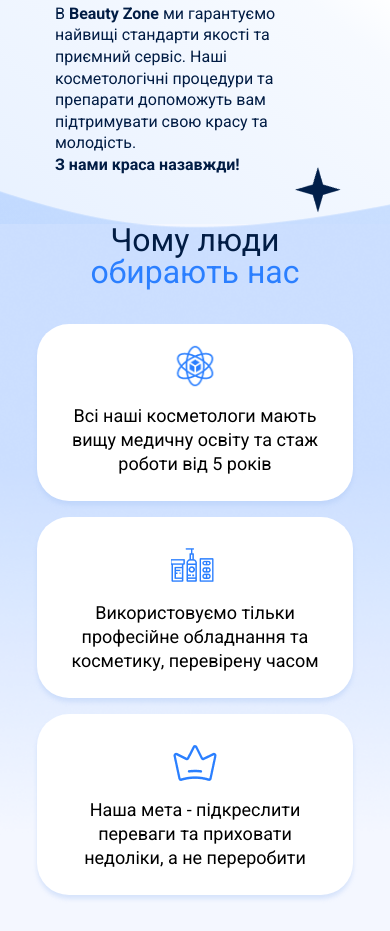
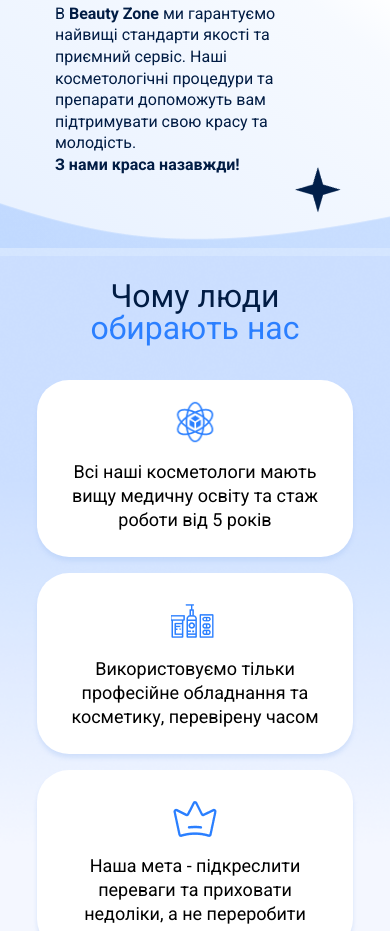
Before and after one commit to violetabarbutat-sys/genius-homework-4, a website: page index.html in a window 390 px wide. Shown: the part 489-1420 px from the top of the page. Drawn offline with nearby package versions, Linux system fonts and the light colour scheme.

Commit message:
Deepen mobile why wave

```diff
--- a/scss/components/_why.scss
+++ b/scss/components/_why.scss
@@ -1,8 +1,8 @@
 .why {
   position: relative;
   overflow: visible;
-  margin-top: -24px;
-  padding: 0 0 64px;
+  margin-top: 8px;
+  padding: 24px 0 64px;
   background: #f4f7ff;
   z-index: 1;
 }
@@ -12,7 +12,7 @@
   width: 100vw;
   height: 1509px;
   left: 50%;
-  top: -140px;
+  top: -160px;
   transform: translateX(-50%);
   z-index: 0;
   pointer-events: none;
```
Also changed, not shown: css/style.css.
